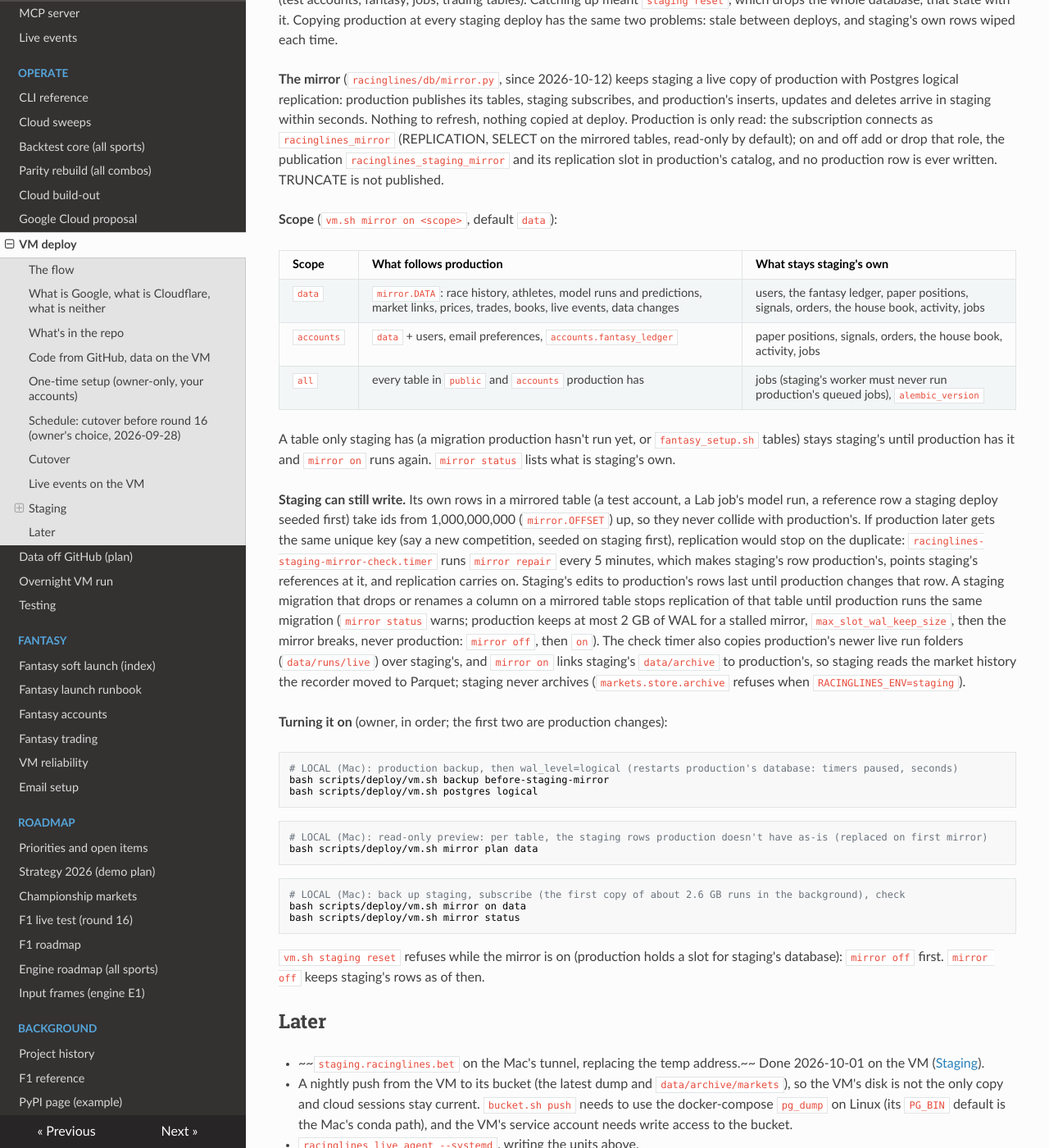
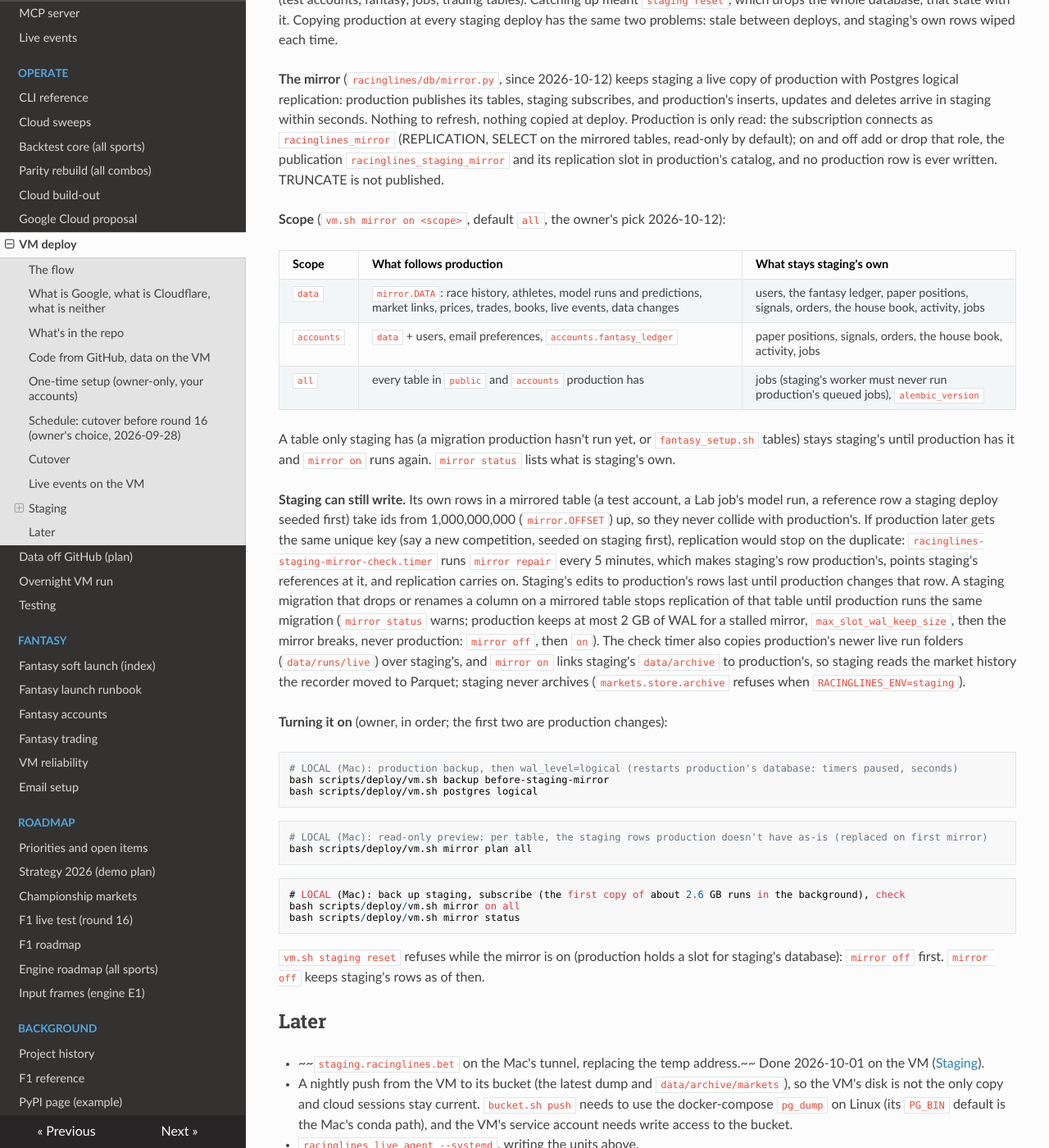
Before and after one commit to lalligagger/racinglines-public, an MkDocs documentation site: the page built from docs/vm-deploy.md, in a window 1280 px wide and 1400 px high, scrolled down 13327 px. Shown: the whole window at 82% size. Built offline with MkDocs 1.6.1, drawn with Linux system fonts in a browser that asks for light colours; nearby versions of some CDN libraries.

Commit message:
Mirror scope defaults to all (owner's pick 2026-10-12)
Co-Authored-By: Claude Opus 5.5 (1M context) <noreply@anthropic.com>
Claude-Session: https://claude.ai/code/session_01Hch4E8q6DtCxskeFxKmwom

````diff
--- a/docs/vm-deploy.md
+++ b/docs/vm-deploy.md
@@ -466,7 +466,7 @@ subscription connects as `racinglines_mirror` (REPLICATION, SELECT on the mirror
 and off add or drop that role, the publication `racinglines_staging_mirror` and its replication slot in production's
 catalog, and no production row is ever written. TRUNCATE is not published.
 
-**Scope** (`vm.sh mirror on <scope>`, default `data`):
+**Scope** (`vm.sh mirror on <scope>`, default `all`, the owner's pick 2026-10-12):
 
 | Scope | What follows production | What stays staging's own |
 |---|---|---|
@@ -499,12 +499,12 @@ bash scripts/deploy/vm.sh postgres logical
 
 ```
 # LOCAL (Mac): read-only preview: per table, the staging rows production doesn't have as-is (replaced on first mirror)
-bash scripts/deploy/vm.sh mirror plan data
+bash scripts/deploy/vm.sh mirror plan all
 ```
 
 ```
 # LOCAL (Mac): back up staging, subscribe (the first copy of about 2.6 GB runs in the background), check
-bash scripts/deploy/vm.sh mirror on data
+bash scripts/deploy/vm.sh mirror on all
 bash scripts/deploy/vm.sh mirror status
 ```
 
````
Also changed, not shown: 2 other files.
